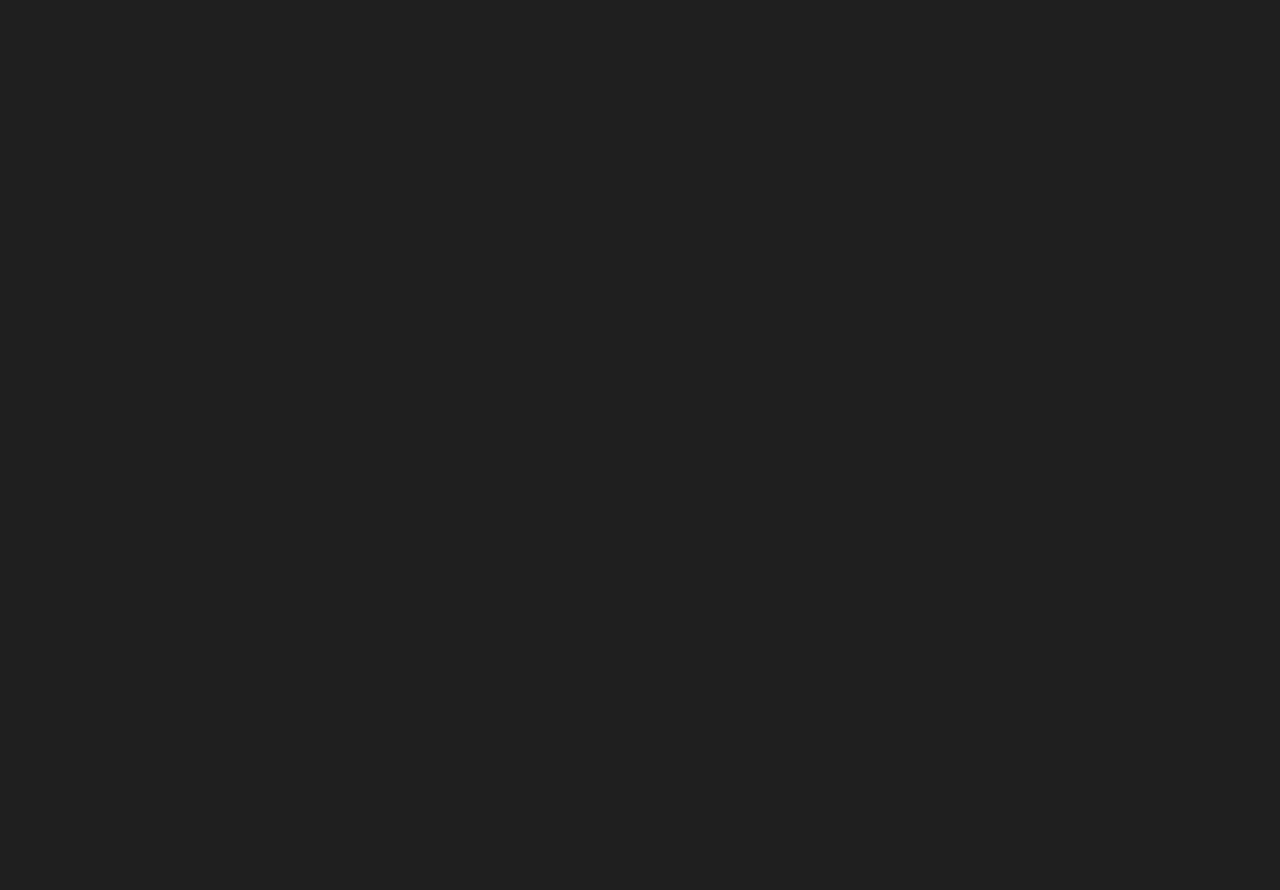
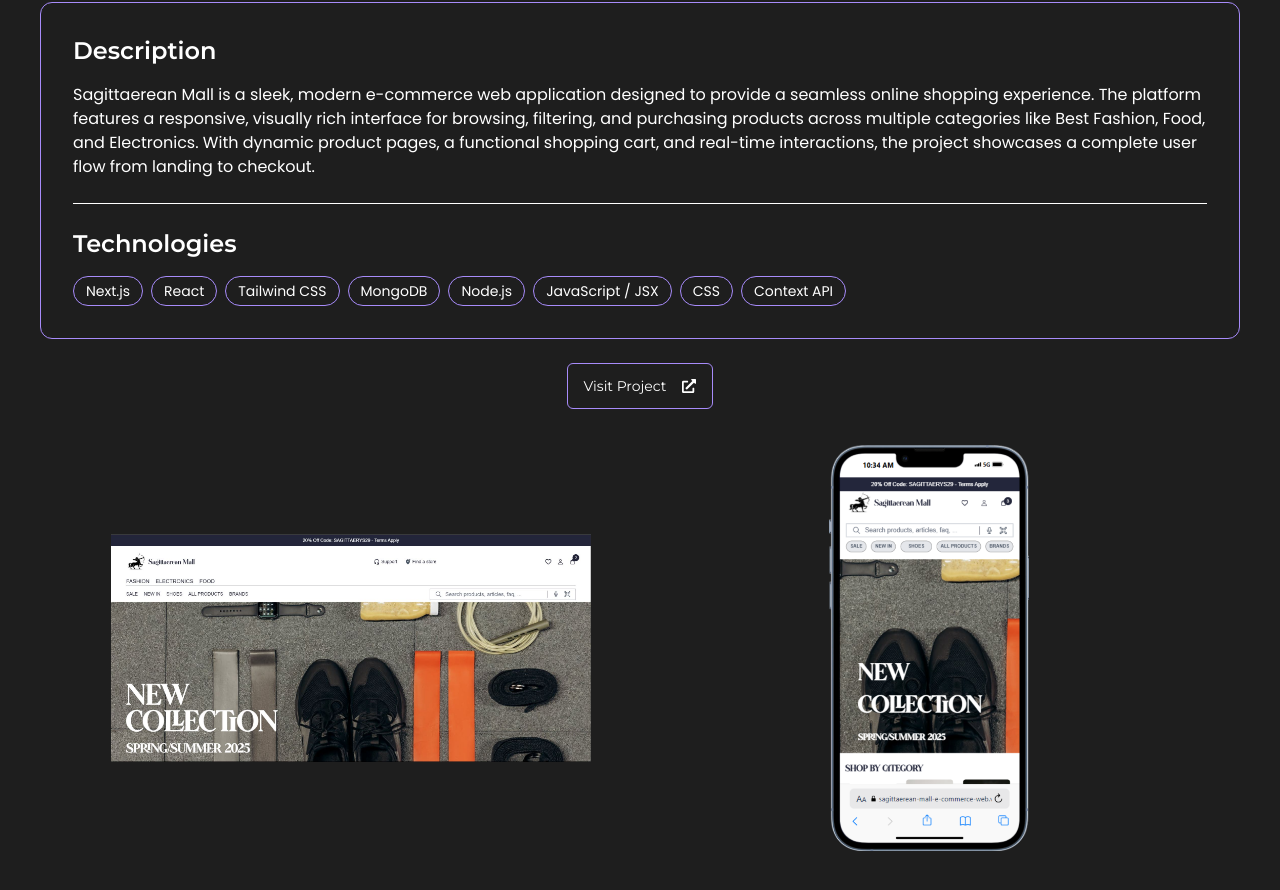
Before and after one commit to Sagittaerys/portfolio-next-js, a Next.js app: page /Project/1 in a window 1280 px wide. Shown: the part 212-1102 px from the top of the page. Before the commit the page ends 800 px from the top, so only its background shows below. Built offline with nearby package versions, Linux system fonts and the light colour scheme.

Commit message:
projects-completed

```diff
--- a/Components/Header.js
+++ b/Components/Header.js
@@ -55,7 +55,7 @@ export default function Header() {
             </button>
           </Link>
 
-          <a href="https://github.com/sagittaerys">
+          <a href="https://github.com/sagittaerys" target="_blank" rel="noopener noreferrer">
 
           <button className="name px-3 py-1 text-[#C1C1C1] hover:text-white  flex items-center gap-3">
               <div> <IoLogoGithub className="text-[30px]" /> </div>
--- a/Components/ProjectSection/ProjectArray.js
+++ b/Components/ProjectSection/ProjectArray.js
@@ -2,10 +2,10 @@ const ProjectArray = [
   {
     id: 1,
     desktopImage: "/Sagittaerean-Screenshot.JPG",
-    mobileImage: "/Sagittarean-Mall-Mobile.png",
+    mobileImage: "/Sagittaerean-Mobile.png",
     name: "Sagittaerean Mall",
     description:
-      "Sagittaerean Mall is a sleek, modern e-commerce web application designed to provide a seamless online shopping experience. The platform features a responsive, visually rich interface for browsing, filtering, and purchasing products across multiple categories like Best Sellers, Recommended, Trending, and Accessories. With dynamic product pages, a functional shopping cart, and real-time interactions, the project showcases a complete user flow from landing to checkout.",
+      "Sagittaerean Mall is a sleek, modern e-commerce web application designed to provide a seamless online shopping experience. The platform features a responsive, visually rich interface for browsing, filtering, and purchasing products across multiple categories like Best Fashion, Food, and Electronics. With dynamic product pages, a functional shopping cart, and real-time interactions, the project showcases a complete user flow from landing to checkout.",
     cardDescription:
       "Sagittaerean Mall is a sleek, modern e-commerce web application designed to provide a seamless online shopping....",
     techStack: [
--- a/Components/ProjectSection/ProjectCard.js
+++ b/Components/ProjectSection/ProjectCard.js
@@ -1,20 +1,25 @@
 import Image from "next/image";
 import Link from "next/link";
+import { IoIosArrowForward } from "react-icons/io";
 
-export default function ProjectCard({id, desktopImage, name, cardDescription, }) {
+export default function ProjectCard({
+  id,
+  desktopImage,
+  name,
+  cardDescription,
+}) {
   return (
-    <div className="md:w-[40%] container text-white name">
-      <div className="rounded-md cursor-pointer">
+    <div className="md:w-[40%] container border border-[#A78BFA] rounded-xl   text-white name">
+      <div className="cursor-pointer">
         <div>
           <Image
-            className="mb-3"
+            className="mb-3 rounded-xl"
             src={desktopImage}
             width={800}
             height={600}
             alt={name}
           />
           <div className=" p-6">
-
             <h2 className="md:text-[17px] text-[14px] font-bold mb-3">
               {name}
             </h2>
@@ -25,10 +30,12 @@ export default function ProjectCard({id, desktopImage, name, cardDescription, })
 
             <Link href={`/Project/${id}`}>
               <button className="rounded-full nav-list hover:bg-[#A78BFA] mx-auto mt-4 text-[14px] border border-[#A78BFA] w-[164px] h-[41px] hover:scale-105 transition-transform duration-300">
-                  View Project
+                <div className="flex items-center hover:gap-5 justify-center gap-3">
+                  <p>View Project</p>
+                  <IoIosArrowForward className="text-white font-bold" />
+                </div>
               </button>
             </Link>
-
           </div>
         </div>
       </div>
--- a/Components/Projects.js
+++ b/Components/Projects.js
@@ -7,7 +7,7 @@ export default function Projects(){
           <div className="name text-center py-3 space-y-2">
                   <h2 className="text-[24px] md:text-[45px] text-white font-extrabold">Projects</h2>
                   <p className="text-[14px] md:text-[14px] text-[#A78BFA] font-semibold">
-                    Showcasing my latest experiments in tech
+                    My Creations
                   </p>
                 </div>
                     <div className="mt-8">
--- a/app/Project/[id]/page.js
+++ b/app/Project/[id]/page.js
@@ -1,7 +1,84 @@
-export default function ProjectPage(){
-  return(
-    <div>
+"use client";
+import { FaExternalLinkAlt } from "react-icons/fa";
+import Image from "next/image";
+import ProjectArray from "@/Components/ProjectSection/ProjectArray";
+import { useParams } from "next/navigation";
 
+export default function ProjectPage() {
+  const params = useParams();
+  const id = params.id;
+
+  const omniArray = [...ProjectArray].map((item) => ({
+    ...item,
+    id: item.id,
+  }));
+
+  const monarch = omniArray.find((p) => p.id === Number(id));
+  return (
+    <div className="container name text-white name p-5 md:p-10">
+      <div className="mt-5">
+        <h1 className="nav-list mb-4 font-semibold text-2xl  md:text-3xl">
+          {monarch.name}
+        </h1>
+
+        <div className="my-6 p-8 border border-[#A78BFA] rounded-xl">
+          <h3 className="nav-list mb-4 font-semibold md:text-2xl  text-xl">
+            Description
+          </h3>
+          {monarch.description}
+
+          <hr className="my-6" />
+
+          <h3 className="nav-list mb-4 font-semibold md:text-2xl text-xl">
+            Technologies
+          </h3>
+
+          <div className="flex flex-wrap gap-2">
+            {monarch.techStack.map((tech, index) => (
+              <button
+                key={index}
+                className=" text-white px-3 py-1 rounded-full border border-[#A78BFA] text-sm hover:bg-[#A78BFA]"
+              >
+                {tech}
+              </button>
+            ))}
+          </div>
+        </div>
+
+        <div className="my-4">
+          <a
+            href={monarch.visitProject}
+            target="_blank"
+            rel="noopener noreferrer"
+            className="flex justify-center"
+          >
+            <button className="px-4 flex items-center justify-center gap-4 py-3 nav-list rounded-md border border-[#A78BFA] text-sm hover:bg-[#A78BFA]">
+              <p>Visit Project</p>
+              <FaExternalLinkAlt />
+            </button>
+          </a>
+        </div>
+
+        <div className="my-9 flex-col justify-evenly gap-7 flex md:flex-row items-center">
+          <div className="md:w-[40%] w-[100%] ">
+            <Image
+              src={monarch.desktopImage}
+              width={800}
+              height={600}
+              alt={monarch.name}
+            />
+          </div>
+          <div className="md:w-[40%] w-[100%]">
+              <Image
+              className="mx-auto"
+              src={monarch.mobileImage}
+              width={200}
+              height={600}
+              alt={monarch.name}
+            />
+          </div>
+        </div>
+      </div>
     </div>
-  )
+  );
 }
```
Also changed, not shown: public/Sagittaerean-Mobile.png (renamed from public/Sagittaerean-Mall-Mobile.png). Lines whose indentation alone changed are shown as unchanged.
